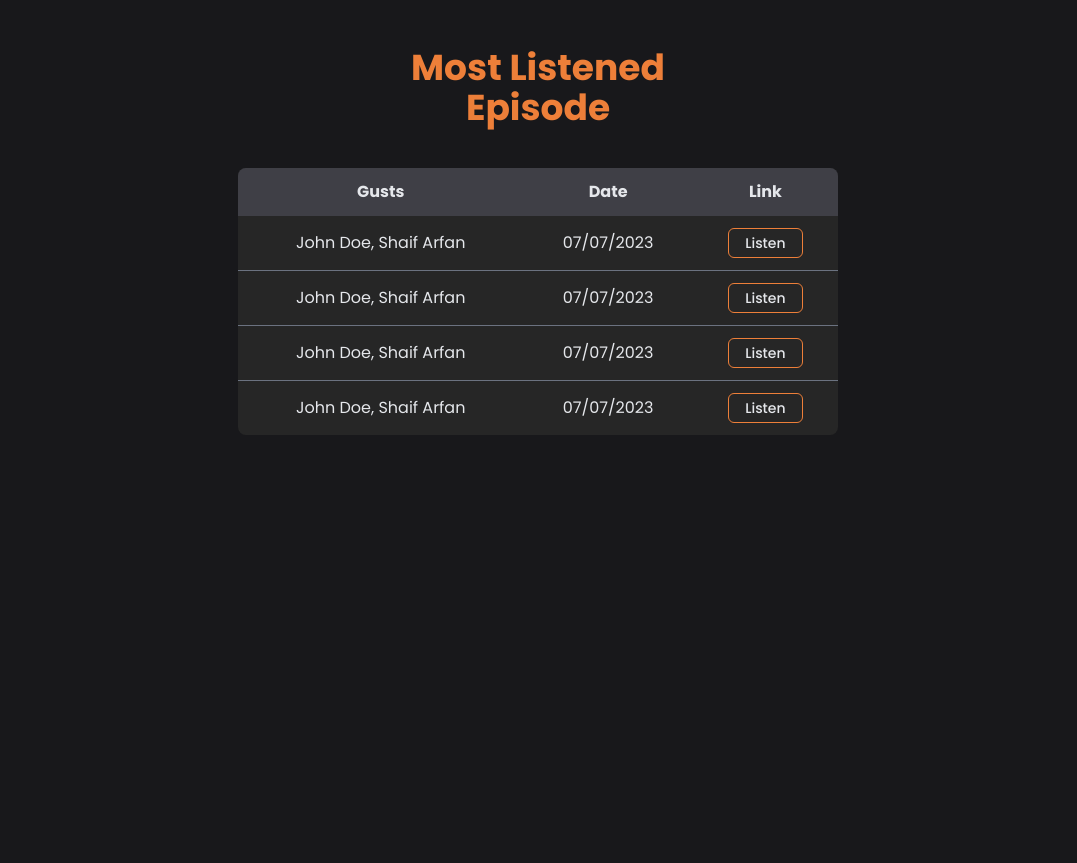
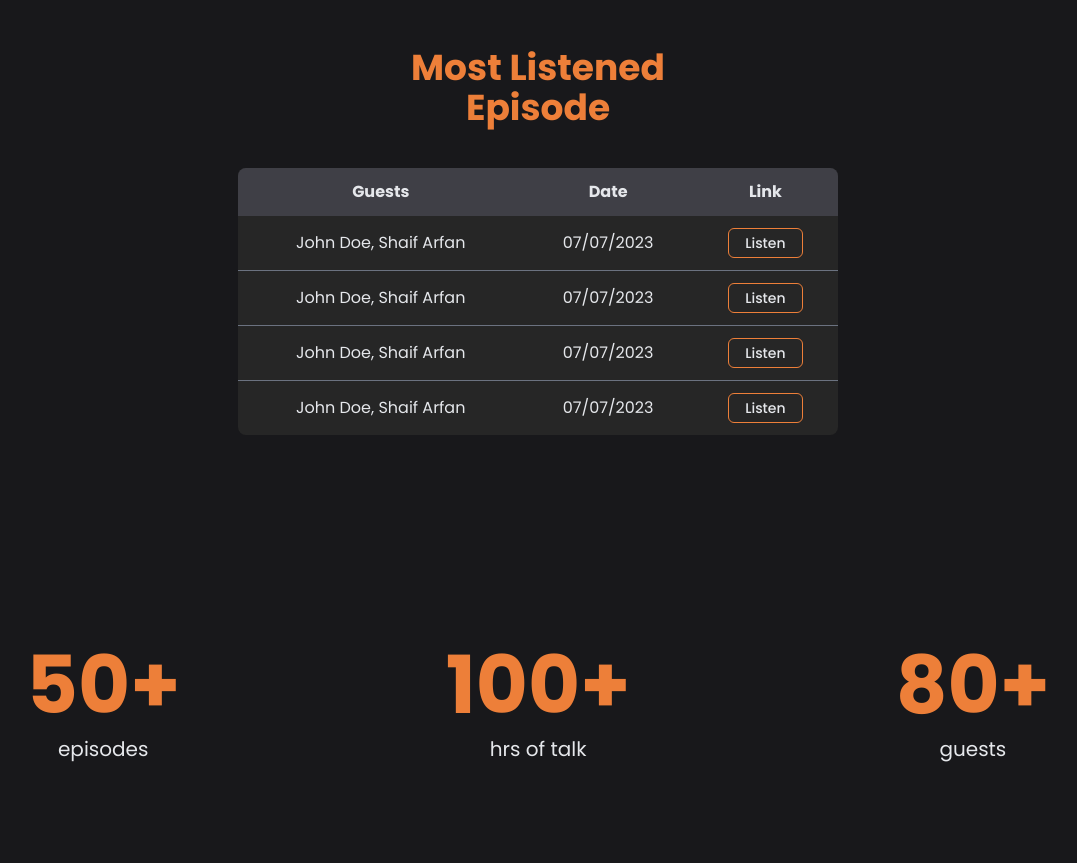
Before and after one commit to developer-rak/PodCast-TailwindCSS-Landing-Page, a website: page index.html in a window 1280 px wide. Shown: the part 1675-2538 px from the top of the page, without its empty margins (102-1179 px from the left). Before the commit the page ends 2210 px from the top, so only its background shows below. Drawn offline with Linux system fonts and the light colour scheme.

Commit message:
added status section

```diff
--- a/index.html
+++ b/index.html
@@ -69,7 +69,7 @@
                 <table class="w-fit bg-neutral-800 rounded-lg min-w-[600px] text-center mx-auto overflow-hidden">
                     <thead>
                         <tr class="bg-zinc-700">
-                            <th class="p-3">Gusts</th>
+                            <th class="p-3">Guests</th>
                             <th class="p-3">Date</th>
                             <th class="p-3">Link</th>
                         </tr>
@@ -108,6 +108,26 @@
             </div>
         </div>
     </section>
+
+    <!-- -----STATUS SECTION----- -->
+    <section class="flex items-center justify-center  py-[100px] ">
+        <div class="max-w-[1024px] w-[90%] mx-auto">
+            <div class="flex flex-col justify-between gap-10 md:flex-row md:gap-5">
+                <div class="text-center">
+                    <h1 class="text-[80px] font-bold text-primary leading-tight uppercase">50+</h1>
+                    <p class="text-xl">episodes</p>
+                </div>
+                <div class="text-center">
+                    <h1 class="text-[80px] font-bold text-primary leading-tight uppercase">100+</h1>
+                    <p class="text-xl">hrs of talk</p>
+                </div>
+                <div class="text-center">
+                    <h1 class="text-[80px] font-bold text-primary leading-tight uppercase">80+</h1>
+                    <p class="text-xl">guests</p>
+                </div>
+            </div>
+        </div>
+    </section>
 </body>
 
 </html>
```
Also changed, not shown: dist/output.css.
